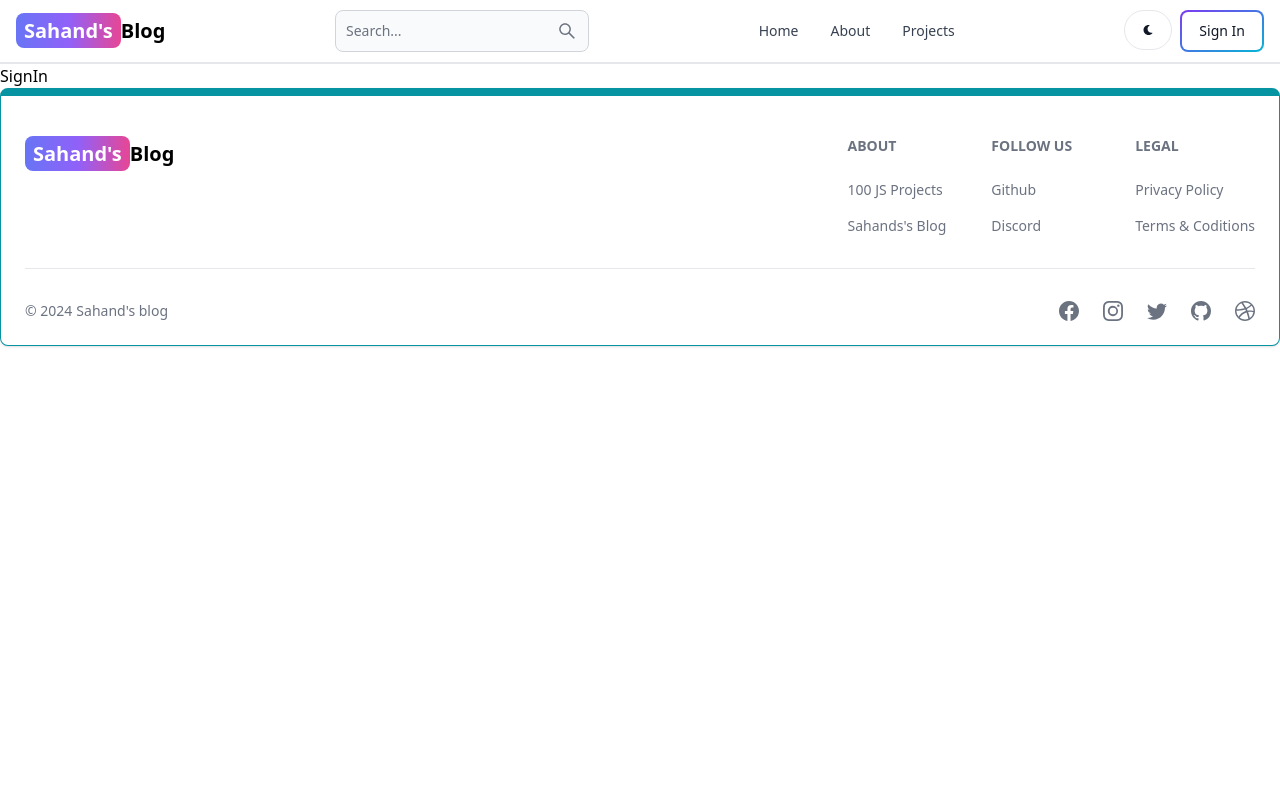
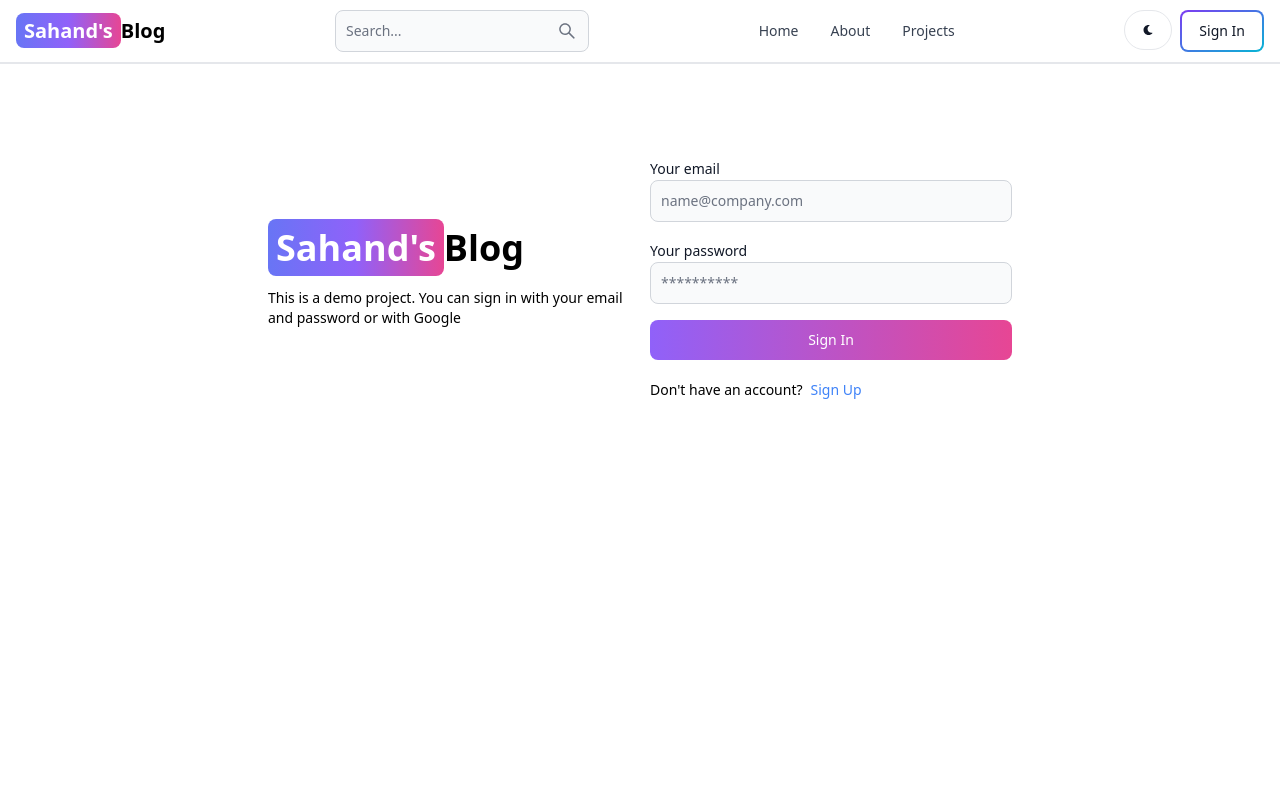
Before and after one commit to Josede2450/mern-blog, a React (Vite) app in the folder client/: page /sign-in in a window 1280 px wide. Shown: the top 800 px of the page. Built offline with nearby package versions, Linux system fonts and the light colour scheme.

Commit message:
complete signin page functionality

```diff
--- a/client/src/pages/SignIn.jsx
+++ b/client/src/pages/SignIn.jsx
@@ -1,5 +1,124 @@
-import React from "react";
+import React, { useState } from "react";
+import { Alert, Button, Label, Spinner, TextInput } from "flowbite-react";
+import { Link, useNavigate } from "react-router-dom";
 
 export default function SignIn() {
-  return <div>SignIn</div>;
+  const [formData, setFormData] = useState({}); //Use state for handle the data
+  const [errorMessage, setErrorMessage] = useState(null);
+  const [loading, setLoading] = useState(false);
+  const navigate = useNavigate(); // To navigate to another page
+  const handleChange = (e) => {
+    //Funcion for handle the data
+    setFormData({ ...formData, [e.target.id]: e.target.value.trim() }); //Getting the data by ID
+  };
+
+  const handleSubmit = async (e) => {
+    e.preventDefault();
+
+    if (!formData.email || !formData.password) {
+      return setErrorMessage("Please fill out all fields.");
+    }
+
+    //Local host is 3000, and our server 5173 we create a proxxy to work with that
+    try {
+      setLoading(true);
+      setErrorMessage(null);
+      const res = await fetch("/api/auth/signin", {
+        method: "POST",
+        headers: { "Content-Type": "application/json" },
+        body: JSON.stringify(formData), //Sending the data
+      });
+
+      const data = await res.json();
+      if (data.sucess === false) {
+        //Handling erros
+        return setErrorMessage(data.message);
+      }
+      setLoading(false);
+      if (res.ok) {
+        navigate("/"); //if the sign up is correct, send it to the sign in page
+      }
+    } catch (error) {
+      setErrorMessage(error.message);
+      setLoading(false);
+    }
+  };
+
+  return (
+    <div className="min-h-screen mt-20">
+      <div className="flex p-3 max-w-3xl mx-auto flex-col md:flex-row md:items-center gap-5">
+        {/* Left Side */}
+        <div className="flex-1">
+          <Link to="/" className=" font-bold dark:text-white text-4xl">
+            <span
+              className="px-2 py-1 bg-gradient-to-r from-indigo-500
+            via-purple-500 to-pink-500 rounded-lg text-white"
+            >
+              Sahand's
+            </span>
+            Blog
+          </Link>
+
+          <p className="text-sm mt-5">
+            This is a demo project. You can sign in with your email and password
+            or with Google
+          </p>
+        </div>
+        {/* Right Side */}
+
+        <div className="flex-1">
+          <form
+            action=""
+            className="flex flex-col gap-4"
+            onSubmit={handleSubmit}
+          >
+            <div>
+              <Label value="Your email" />
+              <TextInput
+                type="email"
+                placeholder="name@company.com"
+                id="email"
+                onChange={handleChange}
+              />
+            </div>
+            <div>
+              <Label value="Your password" />
+              <TextInput
+                type="password"
+                placeholder="**********"
+                id="password"
+                onChange={handleChange}
+              />
+            </div>
+
+            <Button
+              gradientDuoTone="purpleToPink"
+              type="submit"
+              disabled={loading}
+            >
+              {loading ? (
+                <>
+                  <Spinner size="sm" /> <span className="pl-3">Loading...</span>
+                </>
+              ) : (
+                "Sign In"
+              )}
+            </Button>
+          </form>
+
+          <div className="flex gap-2 text-sm mt-5">
+            <span>Don't have an account?</span>
+            <Link to="/sign-in" className="text-blue-500">
+              Sign Up
+            </Link>
+          </div>
+          {errorMessage && (
+            <Alert className="mt-5" color="failure">
+              {errorMessage}
+            </Alert>
+          )}
+        </div>
+      </div>
+    </div>
+  );
 }
```
